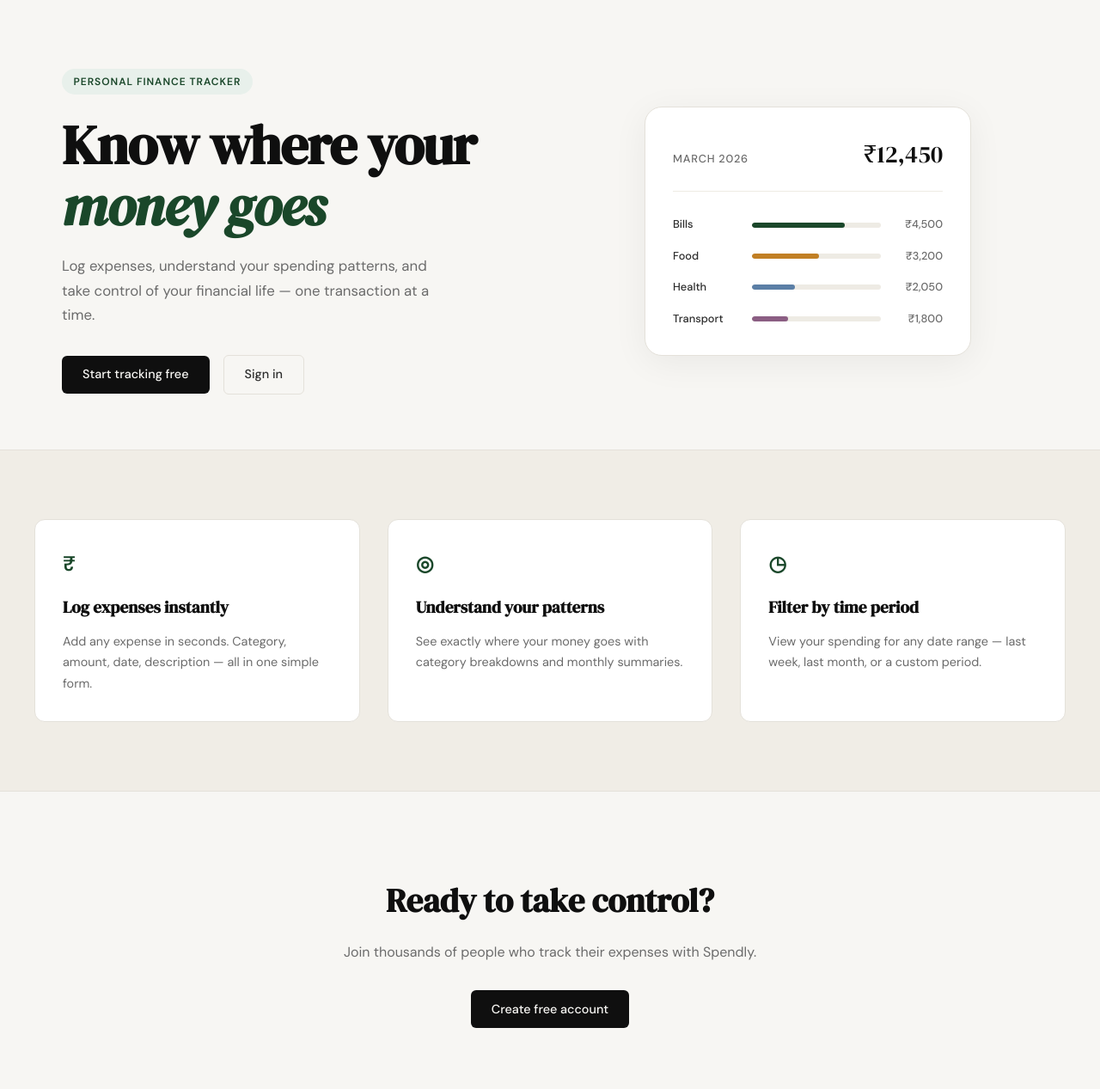
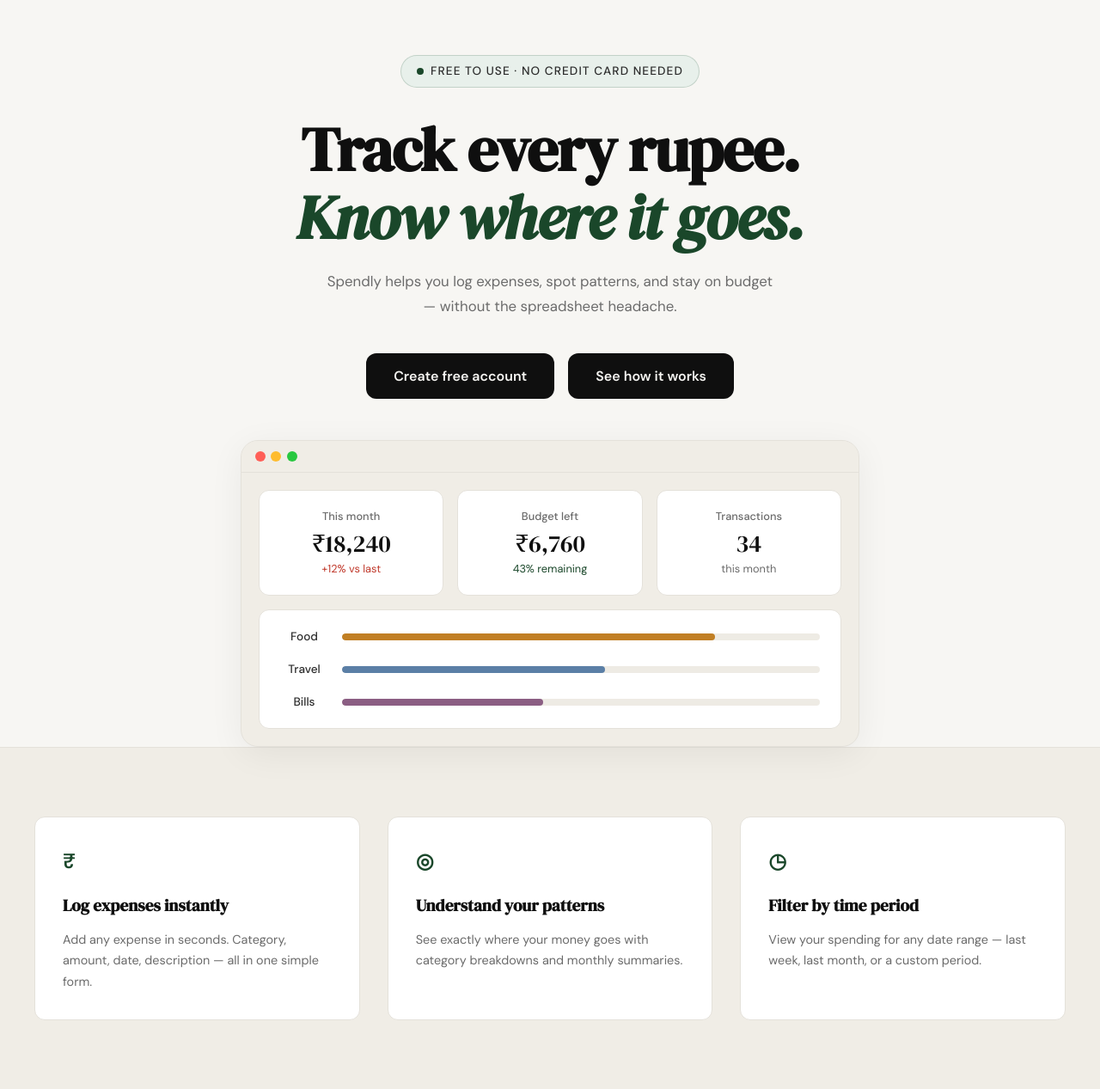
Before and after one commit to Ankurbh07/spendtracker, a Flask app: page / in a window 1280 px wide. Shown: the part 61-1328 px from the top of the page at 86% size. Run offline with Flask 3, Linux system fonts and the light colour scheme.

Commit message:
landing: redesign hero section to match mockup

```diff
--- a/file.txt
+++ b/file.txt
@@ -39,11 +39,11 @@ Match the style of terms.html.
 footer link href from "#" to "/privacy".
 4. Make sure that the apperance of this page is same as that of website theme
 
-git commit -m "landing: add privacy policy page and route”
+git commit -m "landing: add privacy policy page and route"
 
 I've attached a screenshot of the updated Spendly hero section design.
 
-Modify only the hero section in templates/landing.html and static/css/landing.css
+Modify only the hero section in @templates/landing.html and @static/css/landing.css
 to match this image exactly. Do not touch any other part of the page.
 
 Changes to implement:
--- /dev/null
+++ b/static/css/landing.css
@@ -0,0 +1,227 @@
+/* ------------------------------------------------------------------ */
+/* Hero — overrides style.css for the new centered layout             */
+/* ------------------------------------------------------------------ */
+
+.hero {
+    padding: 4rem 2rem 0;
+    display: flex;
+    flex-direction: column;
+    align-items: center;
+    text-align: center;
+    max-width: 800px;
+    margin: 0 auto;
+    gap: 0;
+}
+
+.hero-inner {
+    display: flex;
+    flex-direction: column;
+    align-items: center;
+    width: 100%;
+    margin-bottom: 3rem;
+}
+
+/* Badge */
+
+.hero-badge {
+    display: inline-flex;
+    align-items: center;
+    gap: 0.5rem;
+    background: var(--accent-light);
+    color: var(--ink-soft);
+    font-size: 0.85rem;
+    font-weight: 500;
+    padding: 0.45rem 1.1rem;
+    border-radius: 999px;
+    border: 1px solid rgba(26, 71, 42, 0.18);
+    margin-bottom: 2rem;
+}
+
+.hero-badge-dot {
+    width: 8px;
+    height: 8px;
+    background: var(--accent);
+    border-radius: 50%;
+    flex-shrink: 0;
+}
+
+/* Title */
+
+.hero-title {
+    font-family: var(--font-display);
+    font-size: clamp(2.8rem, 6vw, 4.5rem);
+    line-height: 1.1;
+    letter-spacing: -0.02em;
+    color: var(--ink);
+    margin-bottom: 1.25rem;
+}
+
+.hero-title em {
+    font-style: italic;
+    color: var(--accent);
+    display: block;
+}
+
+/* Subtitle */
+
+.hero-subtitle {
+    font-size: 1.05rem;
+    color: var(--ink-muted);
+    line-height: 1.75;
+    max-width: 520px;
+    margin-bottom: 2.5rem;
+}
+
+/* Buttons */
+
+.hero-actions {
+    display: flex;
+    gap: 1rem;
+    justify-content: center;
+    flex-wrap: wrap;
+}
+
+.btn-hero {
+    display: inline-block;
+    background: var(--ink);
+    color: var(--paper);
+    padding: 0.85rem 2rem;
+    border-radius: var(--radius-md);
+    font-family: var(--font-body);
+    font-size: 1rem;
+    font-weight: 600;
+    text-decoration: none;
+    transition: background 0.2s;
+}
+
+.btn-hero:hover { background: var(--accent); }
+
+/* Browser mock */
+
+.hero-visual {
+    width: 100%;
+    max-width: 720px;
+    display: block;
+}
+
+.mock-browser {
+    background: var(--paper-warm);
+    border: 1px solid var(--border);
+    border-radius: var(--radius-lg);
+    overflow: hidden;
+    box-shadow: 0 8px 40px rgba(0, 0, 0, 0.06);
+}
+
+.mock-browser-bar {
+    padding: 0.75rem 1rem;
+    display: flex;
+    gap: 0.4rem;
+    align-items: center;
+    border-bottom: 1px solid var(--border);
+    background: var(--paper-warm);
+}
+
+.mock-dot {
+    width: 12px;
+    height: 12px;
+    border-radius: 50%;
+    flex-shrink: 0;
+}
+
+.mock-dot-red    { background: #ff5f57; }
+.mock-dot-yellow { background: #febc2e; }
+.mock-dot-green  { background: #28c840; }
+
+.mock-browser-body {
+    padding: 1.25rem;
+    display: flex;
+    flex-direction: column;
+    gap: 1rem;
+}
+
+/* Stat cards */
+
+.mock-stats {
+    display: grid;
+    grid-template-columns: repeat(3, 1fr);
+    gap: 1rem;
+}
+
+.mock-stat-card {
+    background: var(--paper-card);
+    border: 1px solid var(--border);
+    border-radius: var(--radius-md);
+    padding: 1.25rem 1.5rem;
+    display: flex;
+    flex-direction: column;
+    gap: 0.25rem;
+}
+
+.mock-stat-label {
+    font-size: 0.8rem;
+    color: var(--ink-muted);
+    font-weight: 500;
+}
+
+.mock-stat-value {
+    font-family: var(--font-display);
+    font-size: 1.75rem;
+    color: var(--ink);
+    line-height: 1.15;
+}
+
+.mock-stat-sub {
+    font-size: 0.8rem;
+    color: var(--ink-muted);
+}
+
+.mock-stat-danger { color: var(--danger); }
+.mock-stat-accent { color: var(--accent); }
+
+/* Bar chart */
+
+.mock-chart {
+    background: var(--paper-card);
+    border: 1px solid var(--border);
+    border-radius: var(--radius-md);
+    padding: 1.25rem 1.5rem;
+    display: flex;
+    flex-direction: column;
+    gap: 1rem;
+}
+
+.mock-chart-row {
+    display: grid;
+    grid-template-columns: 56px 1fr;
+    align-items: center;
+    gap: 1rem;
+}
+
+.mock-chart-label {
+    font-size: 0.85rem;
+    color: var(--ink-soft);
+    font-weight: 500;
+}
+
+.mock-chart-track {
+    height: 8px;
+    background: var(--border-soft);
+    border-radius: 999px;
+    overflow: hidden;
+}
+
+.mock-chart-bar {
+    height: 100%;
+    border-radius: 999px;
+}
+
+.mock-chart-food   { background: #c17f24; }
+.mock-chart-travel { background: #5b7fa6; }
+.mock-chart-bills  { background: #8b5e83; }
+
+/* Responsive */
+
+@media (max-width: 600px) {
+    .mock-stats { grid-template-columns: 1fr; }
+    .hero-title { font-size: 2.5rem; }
+}
--- a/templates/landing.html
+++ b/templates/landing.html
@@ -1,60 +1,76 @@
 {% extends "base.html" %}
 
 {% block title %}Spendly — Track Every Rupee{% endblock %}
+
+{% block head %}
+<link rel="stylesheet" href="{{ url_for('static', filename='css/landing.css') }}">
+{% endblock %}
 
 {% block content %}
 
 <section class="hero">
     <div class="hero-inner">
-        <div class="hero-badge">Personal Finance Tracker</div>
+        <div class="hero-badge">
+            <span class="hero-badge-dot"></span>
+            Free to use · No credit card needed
+        </div>
         <h1 class="hero-title">
-            Know where your<br>
-            <em>money goes</em>
+            Track every rupee.<br>
+            <em>Know where it goes.</em>
         </h1>
         <p class="hero-subtitle">
-            Log expenses, understand your spending patterns,
-            and take control of your financial life —
-            one transaction at a time.
+            Spendly helps you log expenses, spot patterns, and stay
+            on budget — without the spreadsheet headache.
         </p>
         <div class="hero-actions">
-            <a href="{{ url_for('register') }}" class="btn-primary">Start tracking free</a>
-            <a href="{{ url_for('login') }}" class="btn-ghost">Sign in</a>
+            <a href="{{ url_for('register') }}" class="btn-hero">Create free account</a>
+            <a href="#" class="btn-hero">See how it works</a>
         </div>
     </div>
     <div class="hero-visual">
-        <div class="mock-card">
-            <div class="mock-card-header">
-                <span class="mock-label">March 2026</span>
-                <span class="mock-total">₹12,450</span>
+        <div class="mock-browser">
+            <div class="mock-browser-bar">
+                <span class="mock-dot mock-dot-red"></span>
+                <span class="mock-dot mock-dot-yellow"></span>
+                <span class="mock-dot mock-dot-green"></span>
             </div>
-            <div class="mock-bars">
-                <div class="mock-bar-row">
-                    <span class="mock-cat">Bills</span>
-                    <div class="mock-bar-track">
-                        <div class="mock-bar" style="width: 72%"></div>
+            <div class="mock-browser-body">
+                <div class="mock-stats">
+                    <div class="mock-stat-card">
+                        <span class="mock-stat-label">This month</span>
+                        <span class="mock-stat-value">₹18,240</span>
+                        <span class="mock-stat-sub mock-stat-danger">+12% vs last</span>
                     </div>
-                    <span class="mock-amt">₹4,500</span>
+                    <div class="mock-stat-card">
+                        <span class="mock-stat-label">Budget left</span>
+                        <span class="mock-stat-value">₹6,760</span>
+                        <span class="mock-stat-sub mock-stat-accent">43% remaining</span>
+                    </div>
+                    <div class="mock-stat-card">
+                        <span class="mock-stat-label">Transactions</span>
+                        <span class="mock-stat-value">34</span>
+                        <span class="mock-stat-sub">this month</span>
+                    </div>
                 </div>
-                <div class="mock-bar-row">
-                    <span class="mock-cat">Food</span>
-                    <div class="mock-bar-track">
-                        <div class="mock-bar mock-bar-2" style="width: 52%"></div>
+                <div class="mock-chart">
+                    <div class="mock-chart-row">
+                        <span class="mock-chart-label">Food</span>
+                        <div class="mock-chart-track">
+                            <div class="mock-chart-bar mock-chart-food" style="width: 78%"></div>
+                        </div>
                     </div>
-                    <span class="mock-amt">₹3,200</span>
-                </div>
-                <div class="mock-bar-row">
-                    <span class="mock-cat">Health</span>
-                    <div class="mock-bar-track">
-                        <div class="mock-bar mock-bar-3" style="width: 33%"></div>
+                    <div class="mock-chart-row">
+                        <span class="mock-chart-label">Travel</span>
+                        <div class="mock-chart-track">
+                            <div class="mock-chart-bar mock-chart-travel" style="width: 55%"></div>
+                        </div>
                     </div>
-                    <span class="mock-amt">₹2,050</span>
-                </div>
-                <div class="mock-bar-row">
-                    <span class="mock-cat">Transport</span>
-                    <div class="mock-bar-track">
-                        <div class="mock-bar mock-bar-4" style="width: 28%"></div>
+                    <div class="mock-chart-row">
+                        <span class="mock-chart-label">Bills</span>
+                        <div class="mock-chart-track">
+                            <div class="mock-chart-bar mock-chart-bills" style="width: 42%"></div>
+                        </div>
                     </div>
-                    <span class="mock-amt">₹1,800</span>
                 </div>
             </div>
         </div>
```
Also changed, not shown: Screenshot 2026-03-26 at 11.11.52 PM.jpeg (added).
